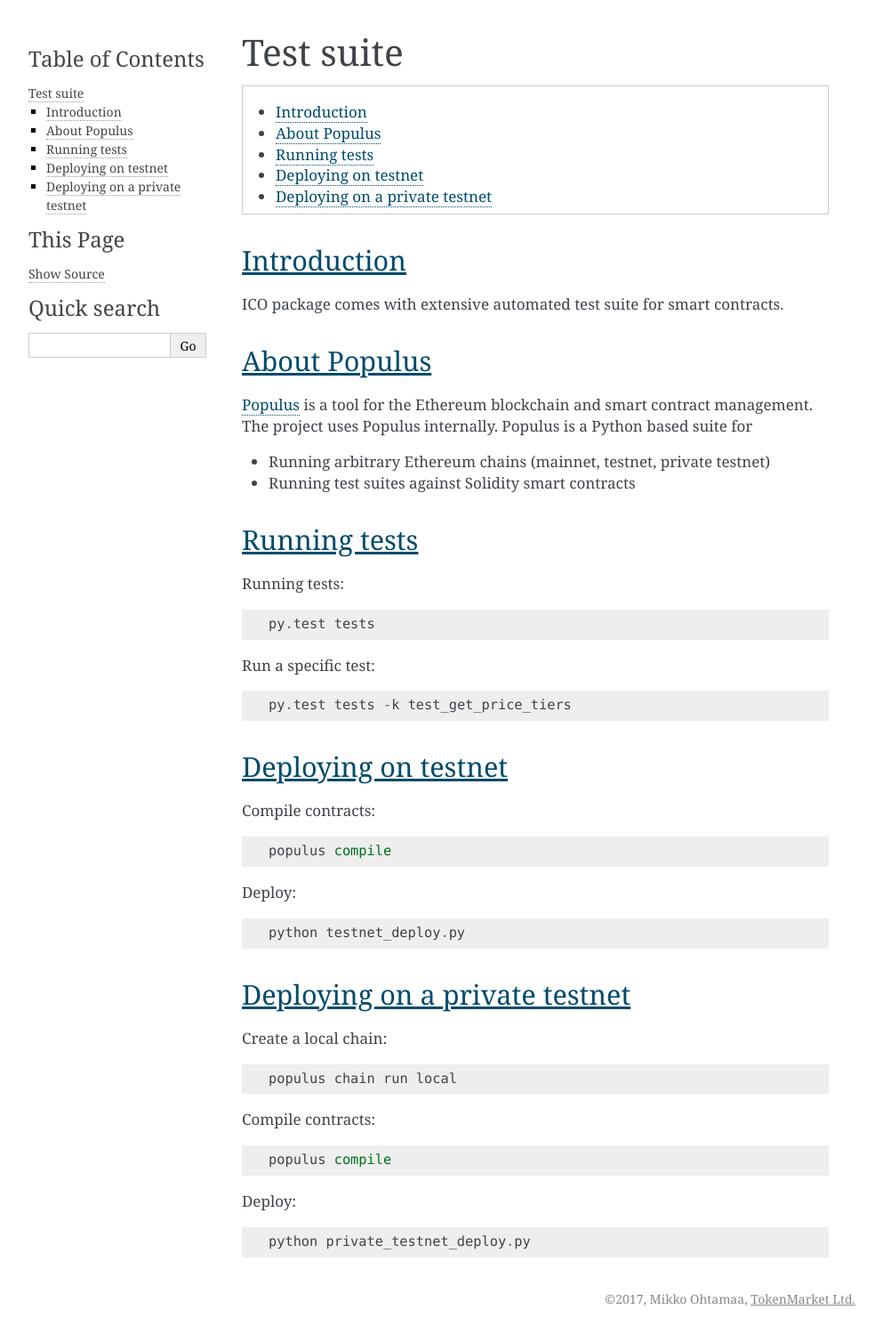
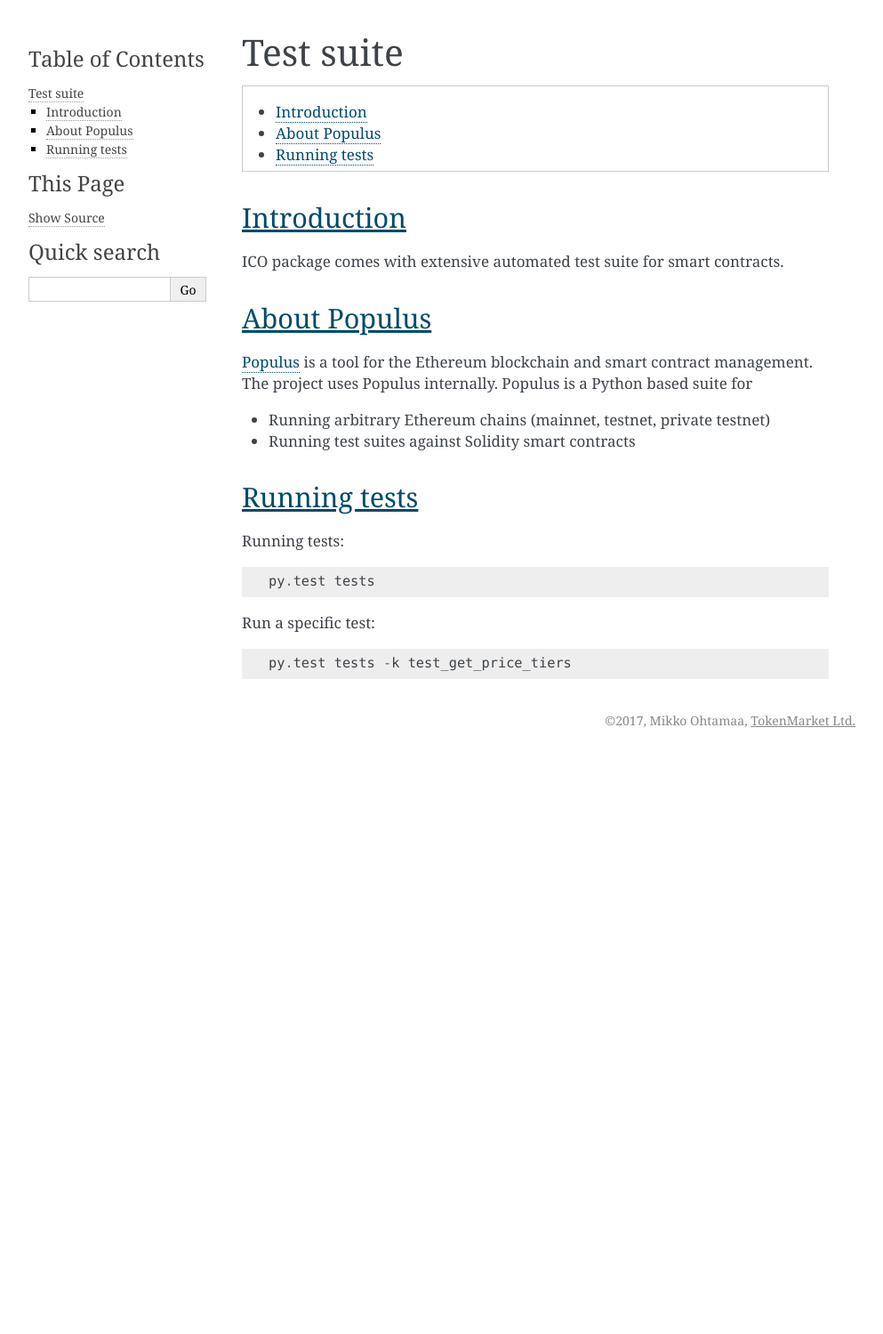
Before and after one commit to TokenMarketNet/smart-contracts, a Sphinx documentation site: the page built from docs/source/test.rst, in a window 1280 px wide. Shown: the whole page at 89% size, without its empty margins (148-1141 px from the left). Built offline with Sphinx 7.4.7, drawn with Linux system fonts in a browser that asks for light colours; after the commit the page ends 900 px from its top, so only the background shows below that.

Commit message:
Remove old testnet deployment instructions.

```diff
--- a/docs/source/test.rst
+++ b/docs/source/test.rst
@@ -28,30 +28,3 @@
 Run a specific test::
 
     py.test tests -k test_get_price_tiers
-
-Deploying on testnet
-^^^^^^^^^^^^^^^^^^^^
-
-Compile contracts::
-
-    populus compile
-
-Deploy::
-
-    python testnet_deploy.py
-
-
-Deploying on a private testnet
-^^^^^^^^^^^^^^^^^^^^^^^^^^^^^^
-
-Create a local chain::
-
-    populus chain run local
-
-Compile contracts::
-
-    populus compile
-
-Deploy::
-
-    python private_testnet_deploy.py
```
